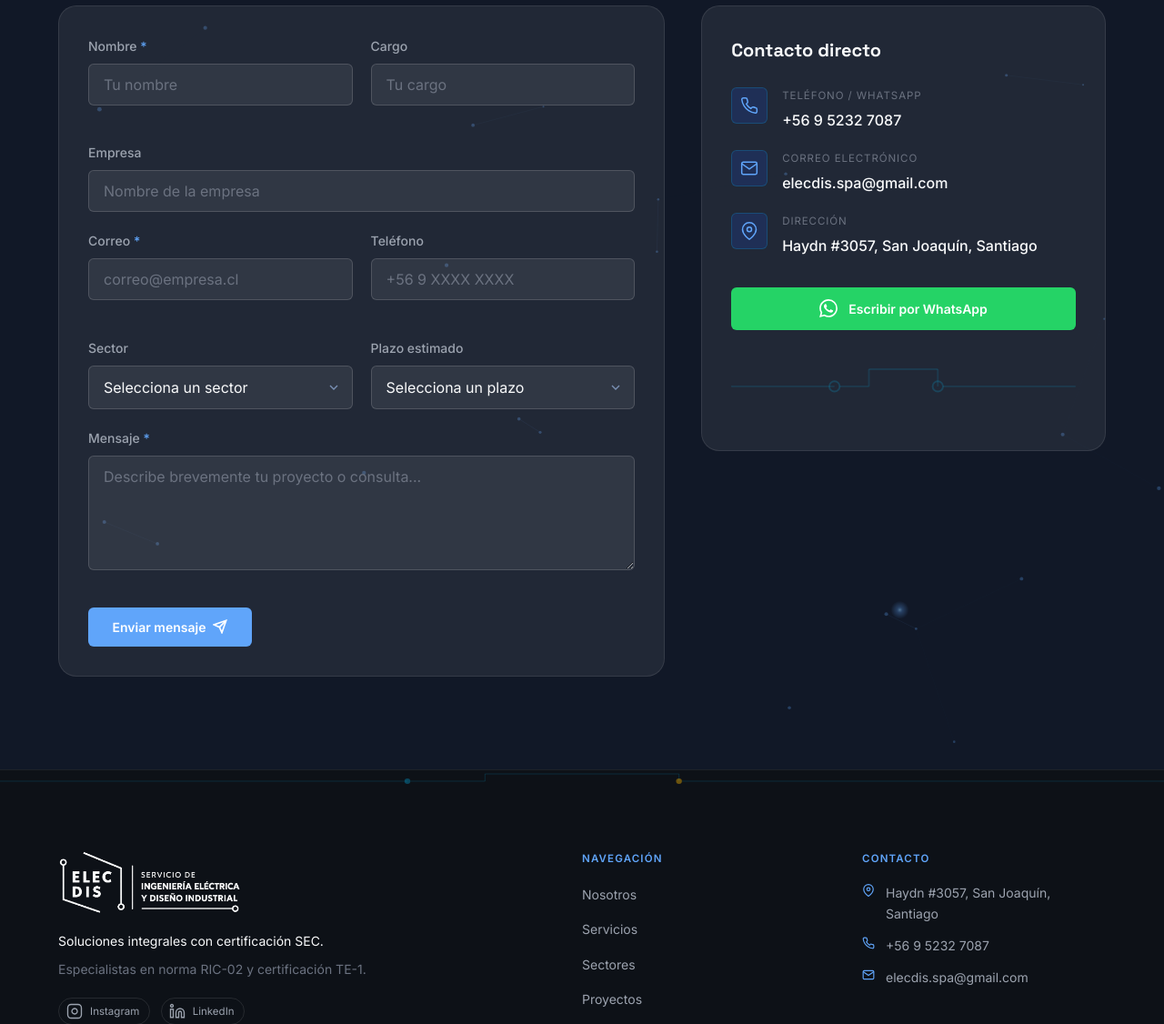
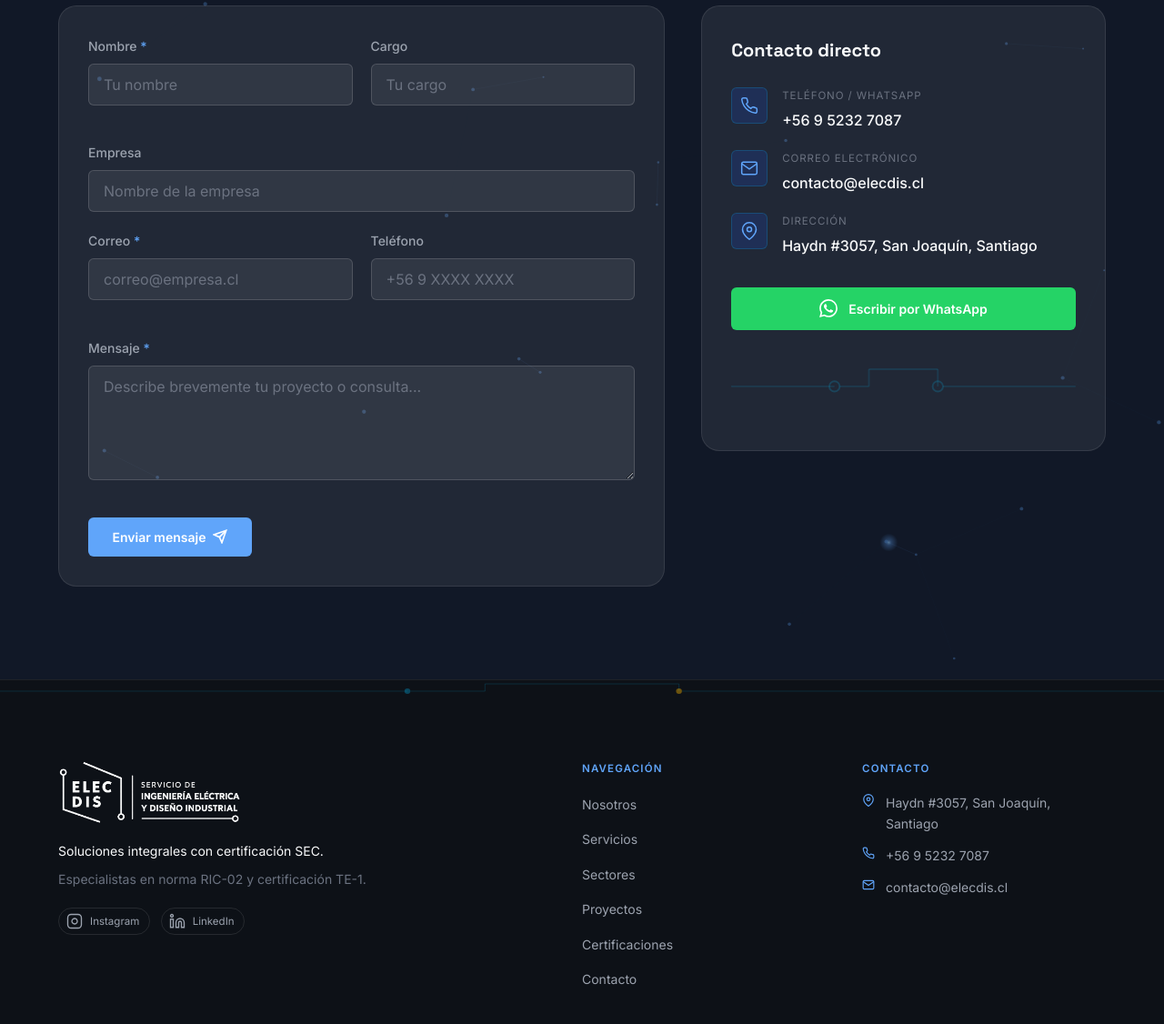
Before and after one commit to desarrolladoressvfv-code/elecdis-web, an Astro site: page / in a window 1280 px wide. Shown: the part 4181-5307 px from the top of the page at 91% size. Built offline with nearby package versions, Linux system fonts and the light colour scheme; Astro itself is replaced by a stand-in of ours.

Commit message:
fix(contacto): eliminar campos sector/plazo y actualizar email a contacto@elecdis.cl

```diff
--- a/src/components/ContactSection.astro
+++ b/src/components/ContactSection.astro
@@ -50,29 +50,6 @@ import site from '../data/site.json';
           <div class="cform__group">
             <label for="telefono" class="cform__label">Teléfono</label>
             <input type="tel" id="telefono" name="telefono" class="cform__input" placeholder="+56 9 XXXX XXXX" autocomplete="tel"/>
-          </div>
-        </div>
-
-        <div class="cform__row">
-          <div class="cform__group">
-            <label for="sector" class="cform__label">Sector</label>
-            <select id="sector" name="sector" class="cform__input cform__select">
-              <option value="">Selecciona un sector</option>
-              <option value="sector-1">Sector 1</option>
-              <option value="sector-2">Sector 2</option>
-              <option value="sector-3">Sector 3</option>
-              <option value="otro">Otro</option>
-            </select>
-          </div>
-          <div class="cform__group">
-            <label for="plazo" class="cform__label">Plazo estimado</label>
-            <select id="plazo" name="plazo" class="cform__input cform__select">
-              <option value="">Selecciona un plazo</option>
-              <option value="urgente">Lo antes posible</option>
-              <option value="1-mes">Dentro de 1 mes</option>
-              <option value="1-3-meses">1 a 3 meses</option>
-              <option value="3-mas">Más de 3 meses</option>
-            </select>
           </div>
         </div>
 
--- a/src/data/site.json
+++ b/src/data/site.json
@@ -5,7 +5,7 @@
   "description": "Especialistas en norma RIC-02 y certificación TE-1.",
   "contact": {
     "address": "Haydn #3057, San Joaquín, Santiago",
-    "email": "elecdis.spa@gmail.com",
+    "email": "contacto@elecdis.cl",
     "phone": "+56952327087",
     "phoneDisplay": "+56 9 5232 7087",
     "whatsapp": "+56952327087",
```
